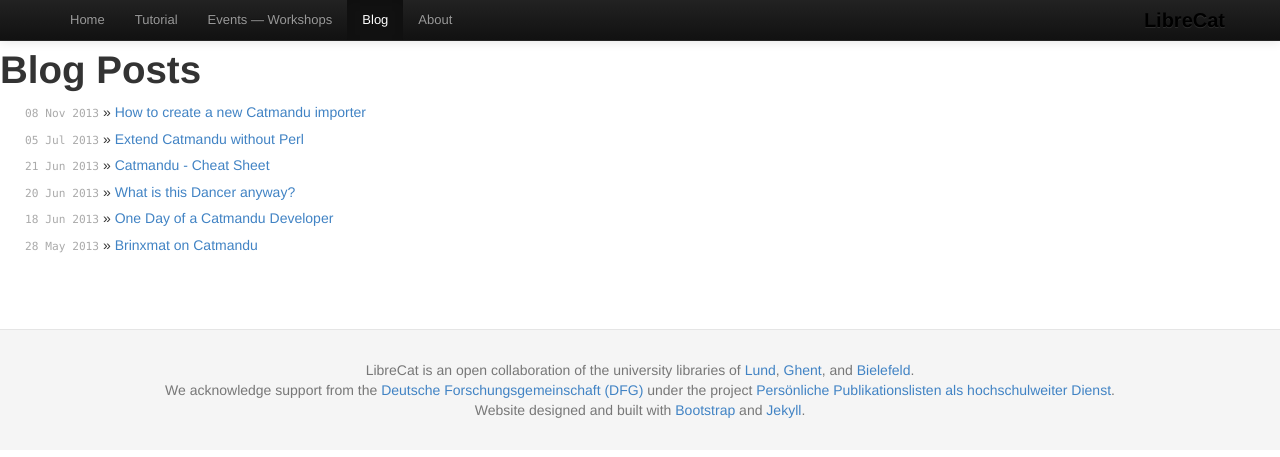
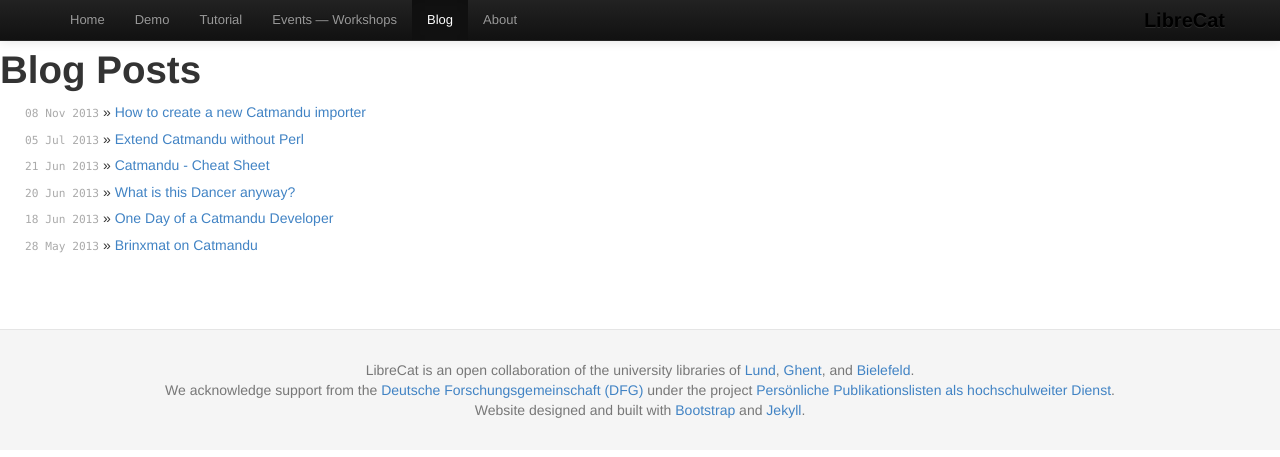
Before and after one commit to LibreCat/librecat.github.io, a Jekyll site: the page built from blog.html, in a window 1280 px wide. Shown: the top 457 px of the page. Built offline with Jekyll 4.4.1, drawn with Linux system fonts in a browser that asks for light colours.

Commit message:
Adding links to the live deo site at amazon

```diff
--- a/_includes/navbar.html
+++ b/_includes/navbar.html
@@ -16,6 +16,9 @@
                 <li class="{% if "index.html" == page.path %}active{% endif %}">
                   <a href="/index.html">Home</a>
                 </li>
+                <li>
+                  <a href="http://50.17.222.182/">Demo</a>
+                </li>
                 <li class="{% if "tutorial/index.html" == page.path %}active{% endif %}">
                   <a href="/tutorial/">Tutorial</a>
                 </li>
--- a/index.html
+++ b/index.html
@@ -71,6 +71,12 @@
   </code></pre>
 </div>
 
+<div class="row-fluid">
+  <h3>Or try our live demo</h3>
+  <pre style="margin-left: auto; margin-right: auto; width: 200px;"><code class='perl'>
+<a href="http://50.17.222.182/">http://50.17.222.182/</a>
+  </code></pre>
+</div>
 
 <div class="row-fluid">
   <h3>Join</h3>
```
